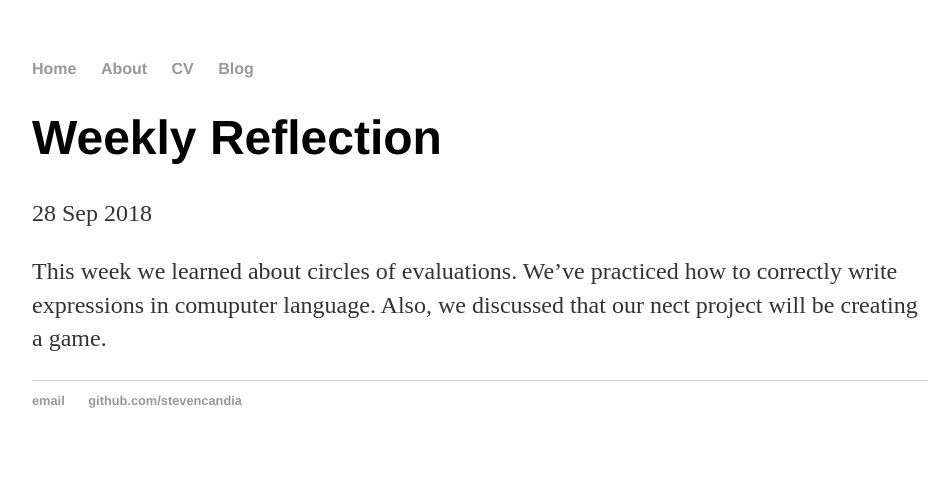
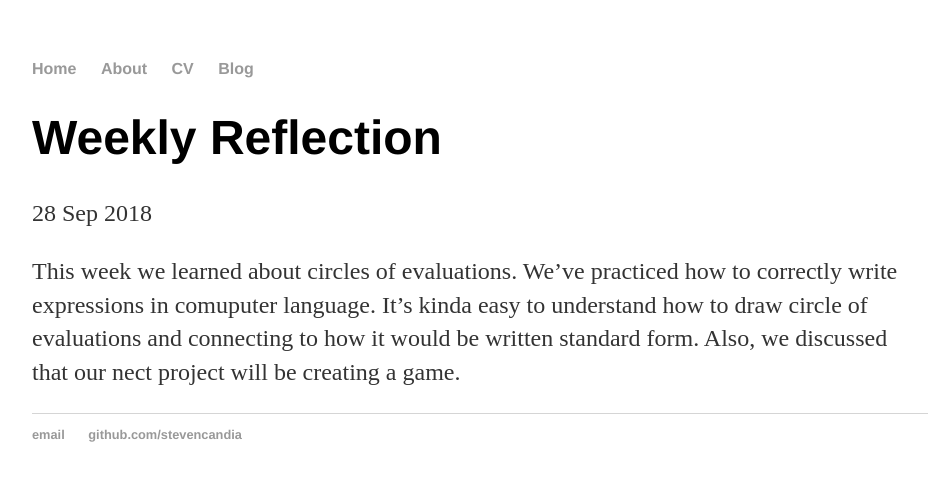
Before and after one commit to stevenc2620/stevenc2620.github.io, a Jekyll site: the page built from _posts/2018-09-28-weekly-reflection-02.md, in a window 1280 px wide. Shown: the top 481 px of the page, without its empty margins (160-1108 px from the left). Built offline with Jekyll 4.4.1, drawn with Linux system fonts in a browser that asks for light colours.

Commit message:
Update 2018-09-28-weekly-reflection-02.md

```diff
--- a/_posts/2018-09-28-weekly-reflection-02.md
+++ b/_posts/2018-09-28-weekly-reflection-02.md
@@ -3,4 +3,4 @@ layout: post
 title: "Weekly Reflection"
 date: 2018-09-28
 ---
-This week we learned about circles of evaluations. We've practiced how to correctly write expressions in comuputer language. Also, we discussed that our nect project will be creating a game.
+This week we learned about circles of evaluations. We've practiced how to correctly write expressions in comuputer language. It's kinda easy to understand how to draw circle of evaluations and connecting to how it would be written standard form. Also, we discussed that our nect project will be creating a game.
```
